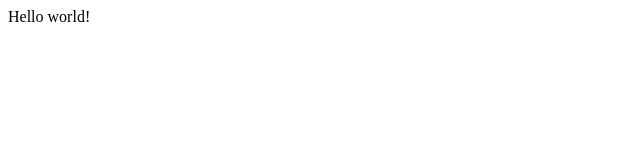
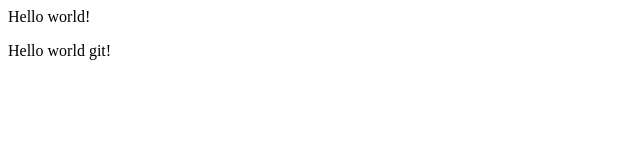
Before and after one commit to gallvones/cursogit1, a plain HTML site: page index.html in a window 1280 px wide. Shown: the whole page, without its empty margins (0-640 px from the left). Drawn offline with Linux system fonts and the light colour scheme.

Commit message:
modificações

```diff
--- a/index.html
+++ b/index.html
@@ -6,6 +6,7 @@
 </head>
 <body>
     <p> Hello world!</p>
+    <p> Hello world git!</p>
 
 </body>
 </html>
```
